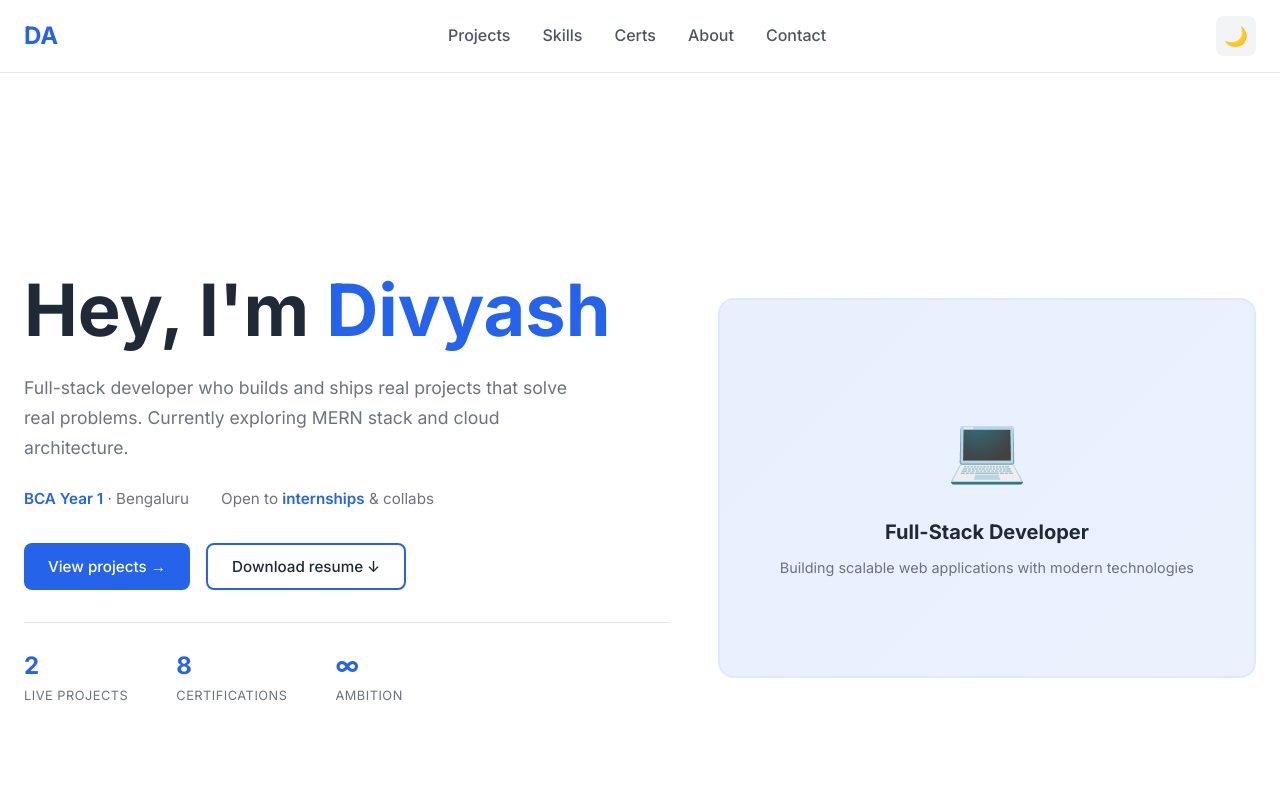
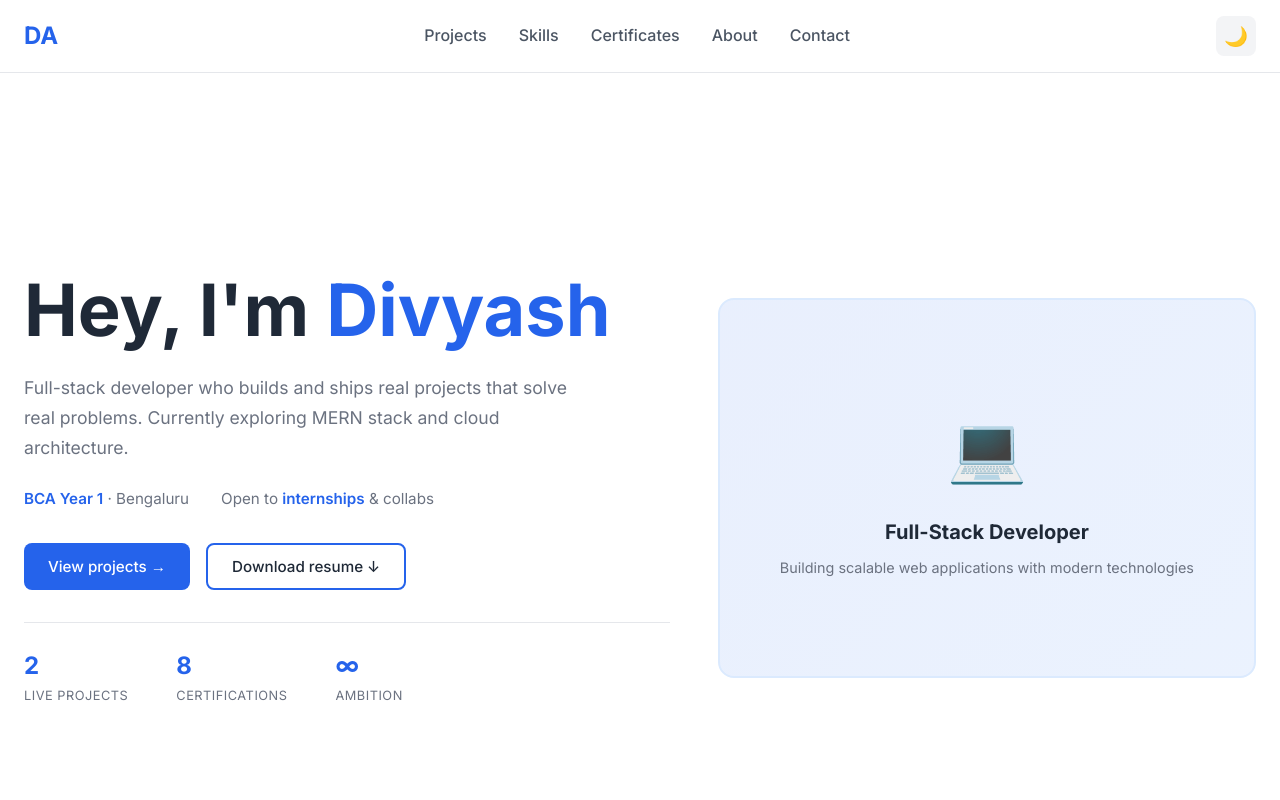
Before and after one commit to divyash-hub/portfolio-fullstack, a plain HTML site: page frontend/index.html in a window 1280 px wide. Shown: the top 800 px of the page. Drawn offline with Linux system fonts and the light colour scheme.

Commit message:
Update index.html

```diff
--- a/frontend/index.html
+++ b/frontend/index.html
@@ -1001,7 +1001,7 @@
             <div class="nav-links">
                 <a href="#projects">Projects</a>
                 <a href="#skills">Skills</a>
-                <a href="#certs">Certs</a>
+                <a href="#certs">Certificates</a>
                 <a href="#about">About</a>
                 <a href="#contact">Contact</a>
             </div>
```
